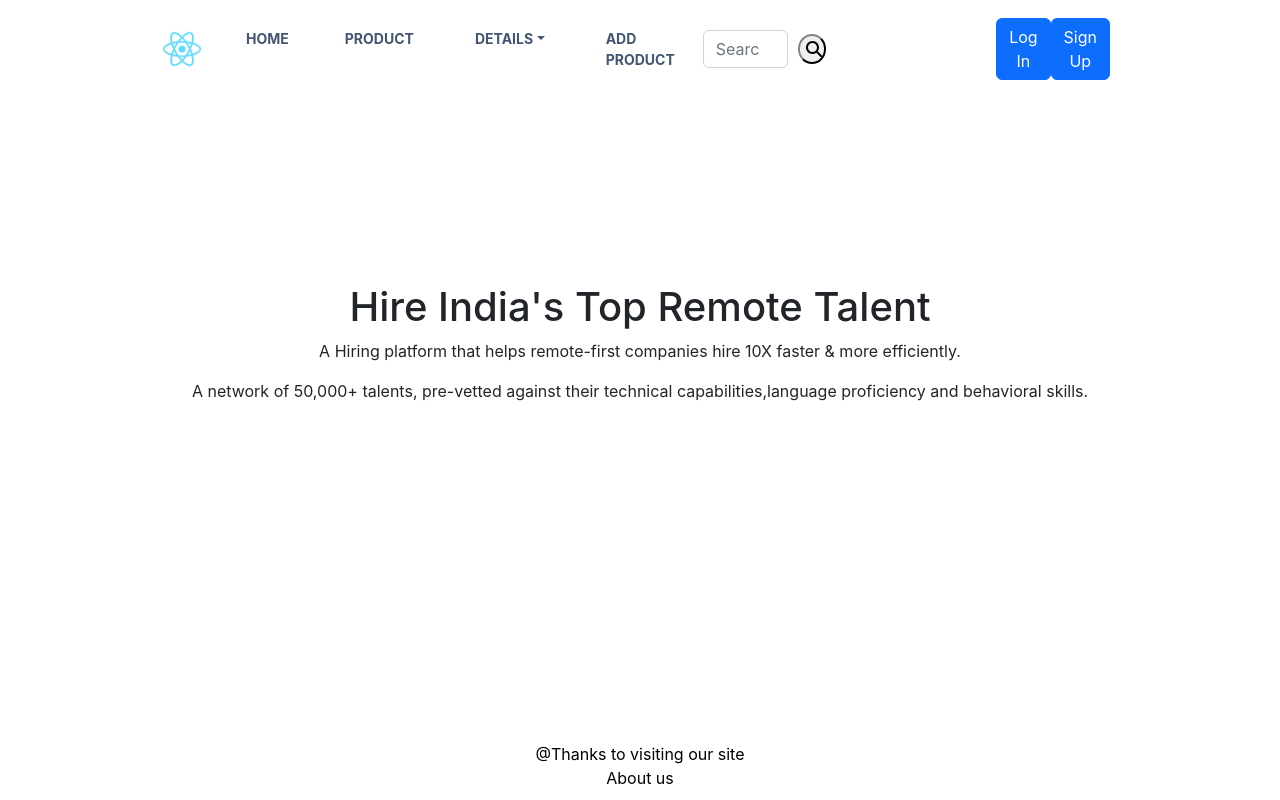
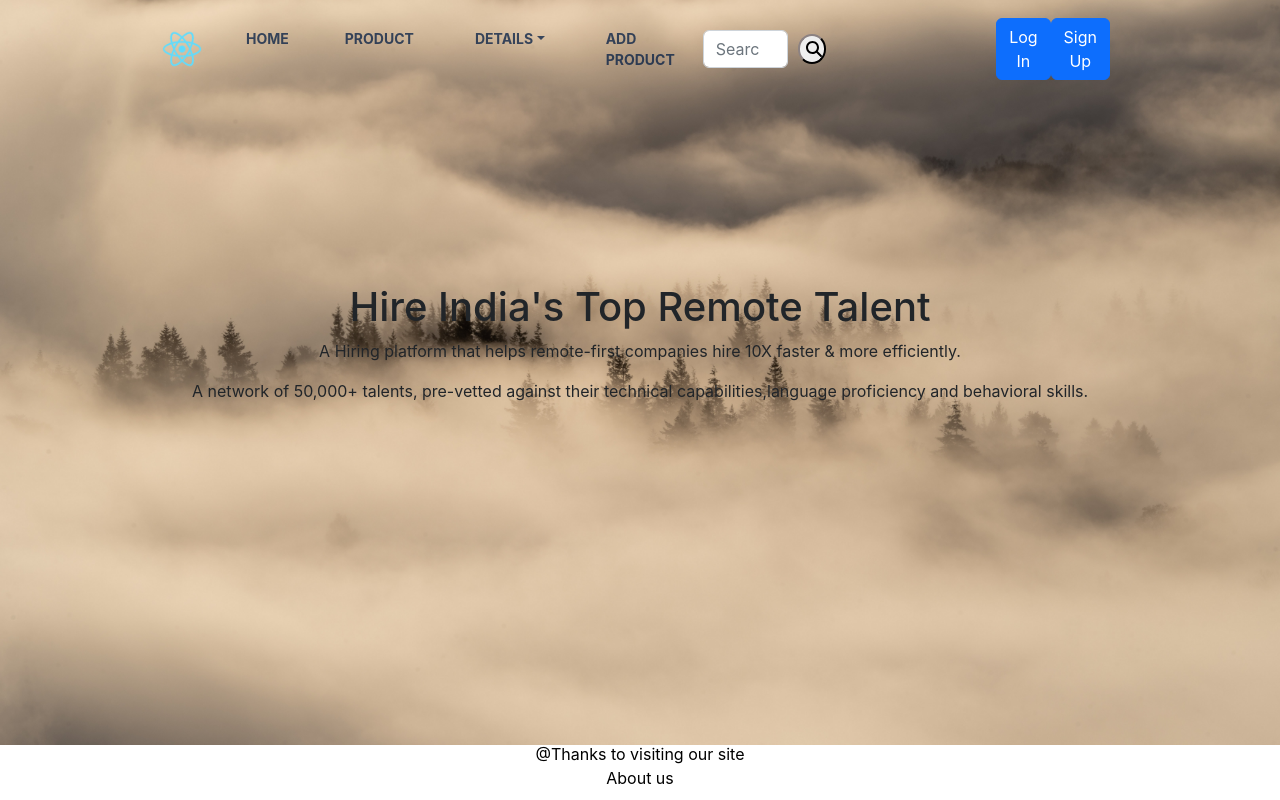
Before and after one commit to Sachinbisht27/React_App, a React (Create React App) app: page / in a window 1280 px wide. Built offline with nearby package versions, Linux system fonts and the light colour scheme.

Commit message:
Minor Changes

```diff
--- a/src/App.js
+++ b/src/App.js
@@ -10,6 +10,7 @@ import "../src/App.css";
 function App() {
   return (
     <>
+    <div className="background">
       <NavBar />
       <Routes>
         <Route path="/" element={<HomePage/>} ></Route>
@@ -17,6 +18,7 @@ function App() {
         <Route path="signuppagecontent" element={<SignupPageContent/>}></Route>
       </Routes>
       <Footer/>
+      </div>
     </>
   );
 }
```
